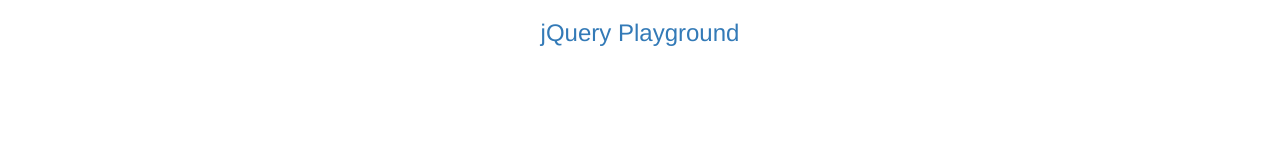
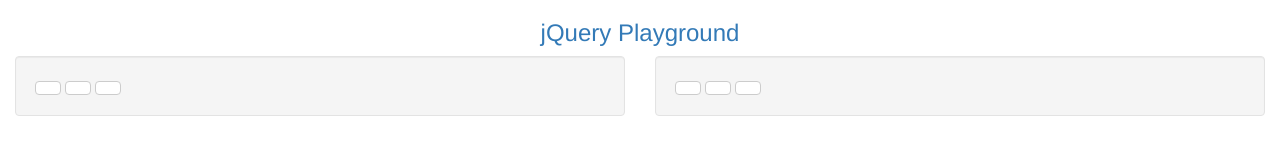
Before and after one commit to Geachie/jQuery-Playground, a plain HTML site: page index.html in a window 1280 px wide. Drawn offline with nearby package versions, Linux system fonts and the light colour scheme.

Commit message:
Add btn classes

```diff
--- a/index.html
+++ b/index.html
@@ -11,7 +11,22 @@
 <body>
   <div class="container-fluid">
     <h3 class="text-primary text-center">jQuery Playground</h3>
-    <div class="row"></div>
+    <div class="row">
+      <div class="col-xs-6">
+        <div class="well">
+          <button class="btn btn-default"></button>
+          <button class="btn btn-default"></button>
+          <button class="btn btn-default"></button>
+        </div>
+      </div>
+      <div class="col-xs-6">
+        <div class="well">
+          <button class="btn btn-default"></button>
+          <button class="btn btn-default"></button>
+          <button class="btn btn-default"></button>
+        </div>
+      </div>
+    </div>
   </div>
 </body>
 </html>
```
